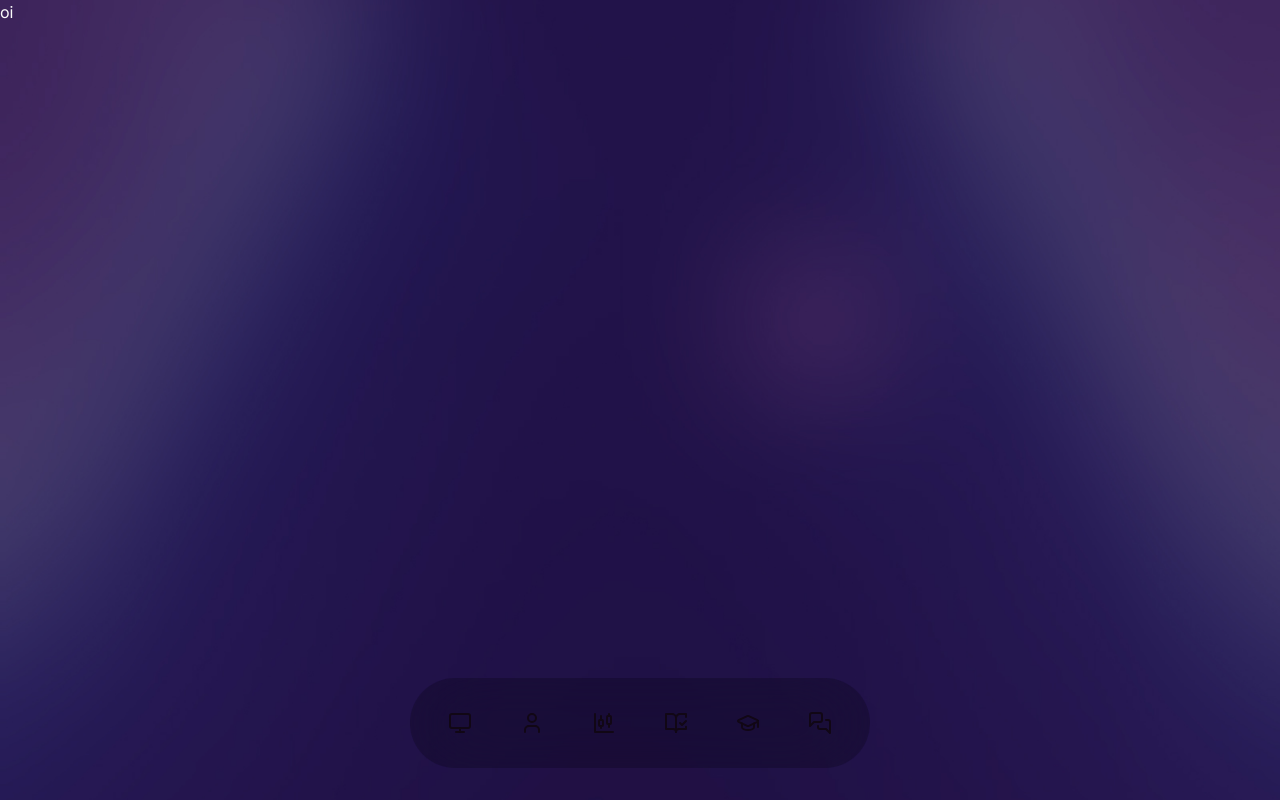
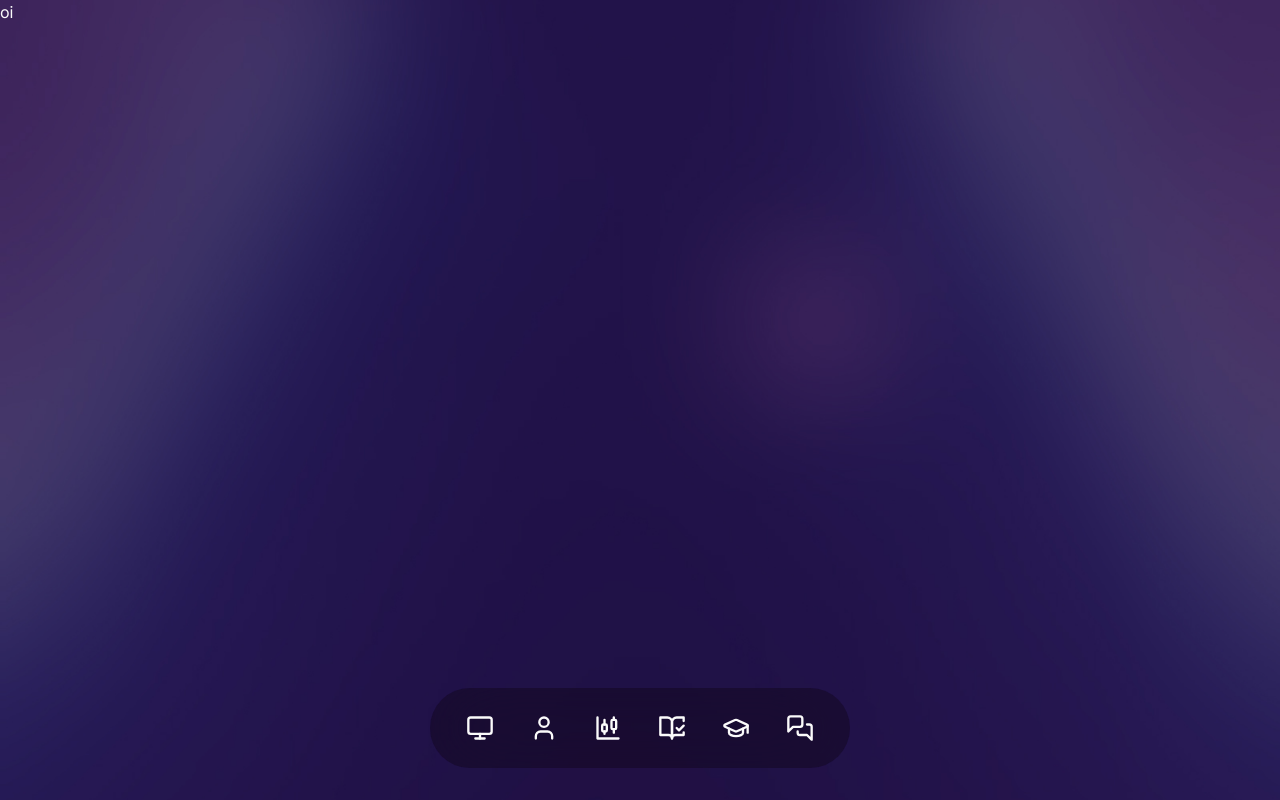
Before and after one commit to QuiLion7/misafolio, a Next.js app: page / in a window 1280 px wide. Built offline with nearby package versions, Linux system fonts and the light colour scheme.

Commit message:
chore(nav): Update navigationLinks references for React Scroll and add active styling

```diff
--- a/src/components/nav.tsx
+++ b/src/components/nav.tsx
@@ -11,27 +11,33 @@ import {
 import { Link } from "react-scroll";
 
 const navigationLinks = [
-  { label: "Inicio", path: "/", icon: Monitor },
-  { label: "Sobre Mim", path: "/about", icon: User },
-  { label: "Serviços", path: "/services", icon: CandlestickChart },
-  { label: "Entradas", path: "/work", icon: BookOpenCheck },
-  { label: "Alunos", path: "/mentoring", icon: GraduationCap },
-  { label: "Contato", path: "/contact", icon: MessagesSquare },
+  { label: "Inicio", path: "home", icon: Monitor },
+  { label: "Sobre Mim", path: "about", icon: User },
+  { label: "Serviços", path: "services", icon: CandlestickChart },
+  { label: "Entradas", path: "work", icon: BookOpenCheck },
+  { label: "Alunos", path: "mentoring", icon: GraduationCap },
+  { label: "Contato", path: "contact", icon: MessagesSquare },
 ];
 
 const Nav = () => {
   return (
     <nav className="fixed bottom-2 z-50 w-full overflow-hidden lg:bottom-8">
       <div className="container mx-auto">
-        <div className="mx-auto flex h-[90px] w-full max-w-[460px] items-center justify-between rounded-full bg-black/20 px-5 text-2xl text-primary/50 backdrop-blur-2xl">
+        <div className="mx-auto flex h-[80px] w-full max-w-[420px] items-center justify-between rounded-full bg-background/40 px-5 text-2xl backdrop-blur-2xl">
           {navigationLinks.map((link, index) => {
             return (
               <Link
                 key={index}
                 to={link.path}
-                className="flex h-[60px] w-[60px] cursor-pointer items-center justify-center rounded-full p-2"
+                activeClass="bg-secondary text-primary group"
+                smooth={true}
+                spy={true}
+                className="group flex h-[60px] w-[60px] cursor-pointer items-center justify-center rounded-full p-4 duration-300 hover:bg-secondary"
               >
-                <link.icon size={24} className="text-background" />
+                <link.icon
+                  size={0}
+                  className="h-full w-full duration-300 group-hover:scale-110"
+                />
               </Link>
             );
           })}
```
